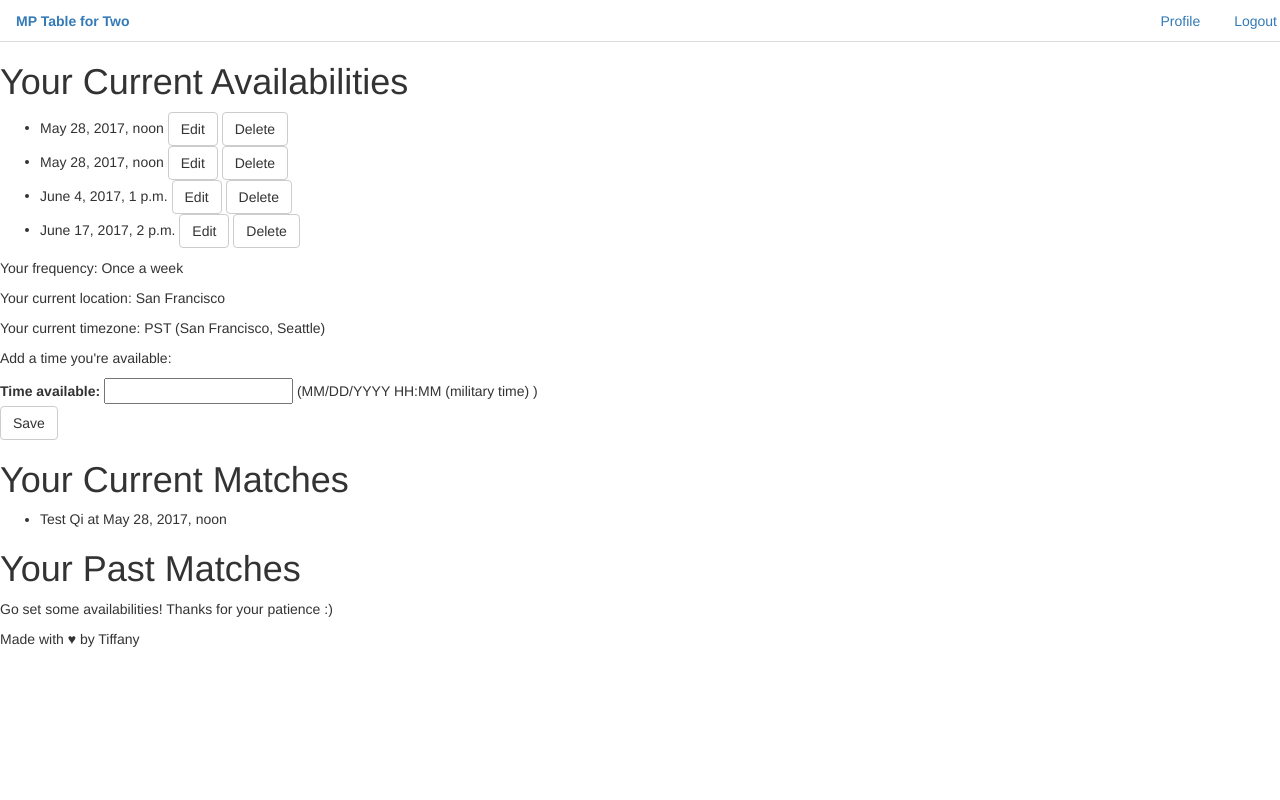
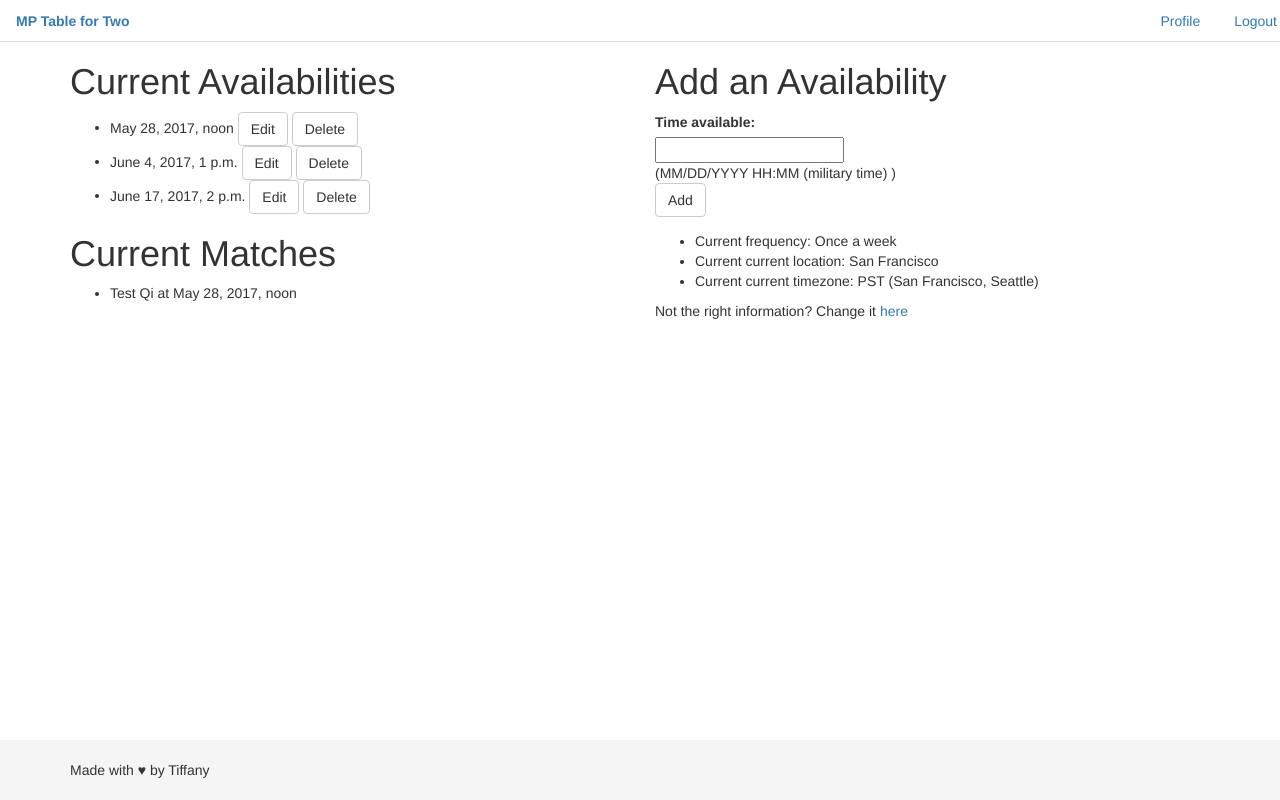
Before and after one commit to tiffanyqi/table-for-two, a Django app: page / in a window 1280 px wide. Run offline with Django 3.2, Linux system fonts and the light colour scheme; a user stored in the database is signed in; data comes from the database, SQL or seed files in the repository; both versions use the stored data as it was after the commit; some libraries are stand-ins or nearby versions.

Commit message:
two column logged-in, 2 spaces, move past matches to profile

```diff
--- a/tablefor2/static/css/style.css
+++ b/tablefor2/static/css/style.css
@@ -1,3 +1,27 @@
 .edit-availability-form {
 	display: none;
 }
+
+html {
+  position: relative;
+  min-height: 100%;
+}
+body {
+  /* Margin bottom by footer height */
+  margin-bottom: 60px;
+}
+.footer {
+  position: absolute;
+  bottom: 0;
+  width: 100%;
+  /* Set the fixed height of the footer here */
+  height: 60px;
+  background-color: #f5f5f5;
+}
+.footer > .container {
+  padding-right: 15px;
+  padding-left: 15px;
+}
+.container .footer-text {
+  margin: 20px 0;
+}
--- a/tablefor2/templates/tablefor2/base.html
+++ b/tablefor2/templates/tablefor2/base.html
@@ -31,9 +31,10 @@
                 {% load static %}
             {% endblock %}
         </div>
-        <footer>
-            <!-- <img id ="logo" src="{% static 'onboarding/img/logo_white.svg' %}"> -->
-            <span id="footer-text">Made with &#9829 by Tiffany</span>
+        <footer class="footer">
+            <div class="container">
+                <p class="footer-text">Made with &#9829 by Tiffany</span>
+            </div>
         </footer>
         {% block bottom_js %}
             <!-- <script src="https://apis.google.com/js/client.js?onload=checkAuth"></script> -->
--- a/tablefor2/templates/tablefor2/index-logged-in.html
+++ b/tablefor2/templates/tablefor2/index-logged-in.html
@@ -8,17 +8,23 @@
 {% block content %}
   {% load static %}
 
-        <h1>Your Current Availabilities</h1>
+    <div class="container">
 
-        <ul>
-        {% for availability in availabilities %}
-            <li>
-                {{ availability.time_available }}
+      <div class="row">
+        <div class="col-sm-6">
+
+          <div class="group">
+            <h1>Current Availabilities</h1>
+
+               <ul>{% for availability in availabilities %}
+                  <li>{{ availability.time_available }}
                     <!-- opens the edit dialogue -->
                     <button class="save btn btn-default" id="btn-edit-{{ availability.id }}"onclick="editAvailability({{availability.id}})">Edit</button>
+
                     <!-- confirms deletion, popup -->
                     <!-- <button type="submit" class="save btn btn-default" onclick="deleteAvailability({{availability.id}})" method="POST">Delete</button> -->
                     <button type="submit" class="save btn btn-default" onclick="location.href='{% url 'delete-availability' availability.id %}'" id="btn-delete-{{ availability.id }}" method="POST">Delete</button>
+
                     <!-- edit popup -->
                     <form action="{% url 'edit-availability' availability.id %}" method="POST", class="edit-availability-form" id="form-edit-{{ availability.id }}">{% csrf_token %}
                       {% for field in form %}
@@ -34,54 +40,50 @@
                     </form>
                     <button class="save btn btn-default" onclick="editAvailability({{availability.id}})" id="btn-cancel-{{ availability.id }}" style="display:none">Cancel</button>
                   </li>
-        {% endfor %}
-        </ul>
+                {% endfor %}</ul>
+          </div>
 
-        <p>Your frequency: {{ profile.frequency }}</p>
-        <p>Your current location: {{ profile.location }}</p>
-        <p>Your current timezone: {{ profile.timezone }}</p>
+          <div class="group">
+            <h1>Current Matches</h1>
 
-        <p>Add a time you're available:</p>
+              {% if not current_matches %}
+                  <p>Go set some availabilities! Thanks for your patience :)</p>
+              {% else %}
+
+              <ul>{% for current_match in current_matches %}
+                <li>{{ current_match.matched_name}} at {{ current_match.time_available }}</li>
+              {% endfor %}</ul>
+
+              {% endif %}
+          </div>
+        </div>
+
+        <div class="col-sm-6">
+          <h1>Add an Availability</h1>
           <form action="{% url 'save-availability' %}" method="POST" class="post-form">{% csrf_token %}
             {% for field in form %}
               <div class="fieldWrapper">
                 {{ field.errors }}
-                    {{ field.label_tag }} {{ field }}
+                {{ field.label_tag }}
+                <br>
+                {{ field }}
+                <br>
                 {{ field.help_text }}
               </div>
             {% endfor %}
-            <button type="submit" class="save btn btn-default">Save</button>
+            <button type="submit" class="save btn btn-default">Add</button>
           </form>
 
-        <h1>Your Current Matches</h1>
+          <ul>
+            <li>Current frequency: {{ profile.frequency }}</li>
+            <li>Current current location: {{ profile.location }}</li>
+            <li>Current current timezone: {{ profile.timezone }}</li>
+          </ul>
+          <p>Not the right information? Change it <a href="{% url 'edit-profile' %}">here</a></p>
 
-        {% if not current_matches %}
-            <p>Go set some availabilities! Thanks for your patience :)</p>
-
-        {% else %}
-
-        <ul>
-        {% for current_match in current_matches %}
-            <li>{{ current_match.matched_name}} at {{ current_match.time_available }}</li>
-        {% endfor %}
-        </ul>
-
-        {% endif %}
-
-        <h1>Your Past Matches</h1>
-
-        {% if not past_matches %}
-            <p>Go set some availabilities! Thanks for your patience :)</p>
-
-        {% else %}
-
-        <ul>
-        {% for past_match in past_matches %}
-            <li>{{ past_match.matched_name}} at {{ past_match.time_available }}</li>
-        {% endfor %}
-
-        </ul>
-        {% endif %}
+        </div>
+      </div>
+    </div>
 
 
   {% endblock %}
--- a/tablefor2/views.py
+++ b/tablefor2/views.py
@@ -22,7 +22,7 @@ def index(request):
             today = date.today()
             past_matches = Availability.objects.filter(profile=profile, time_available__lte=today).exclude(matched_name=None) or None
             current_matches = Availability.objects.filter(profile=profile, time_available__gte=today).exclude(matched_name=None) or None
-            availabilities = Availability.objects.filter(time_available__gte=today).order_by('time_available') or None
+            availabilities = Availability.objects.filter(profile=profile, time_available__gte=today).order_by('time_available') or None
             new_availability_form = AvailabilityForm(request.POST or None, request.FILES or None)
 
             return render(request, 'tablefor2/index-logged-in.html', {
@@ -75,7 +75,6 @@ def edit_availability(request, availability_id):
 # deletes an existing availability
 @login_required
 def delete_availability(request, availability_id):
-    print 'hello'
     availability = Availability.objects.get(pk=availability_id)
     availability.delete()
     return HttpResponseRedirect('/')
@@ -84,13 +83,18 @@ def delete_availability(request, availability_id):
 # view profile
 @login_required
 def profile(request):
+    today = date.today()
     profile = Profile.objects.get(email=request.user.email)
+    past_matches = Availability.objects.filter(profile=profile, time_available__lte=today).exclude(matched_name=None) or None
 
     # force users to add more info
     if not profile.extra_saved_information:
         return HttpResponseRedirect('/profile/edit')
     else:
-        return render(request, 'tablefor2/profile/view.html', {'profile': profile})
+        return render(request, 'tablefor2/profile/view.html', {
+            'profile': profile,
+            'past_matches': past_matches
+        })
 
 
 # prepares the editing screen for a profile
```
Also changed, not shown: tablefor2/templates/tablefor2/profile/view.html (+16 -0 lines), db.sqlite3. Lines whose indentation alone changed are shown as unchanged.
